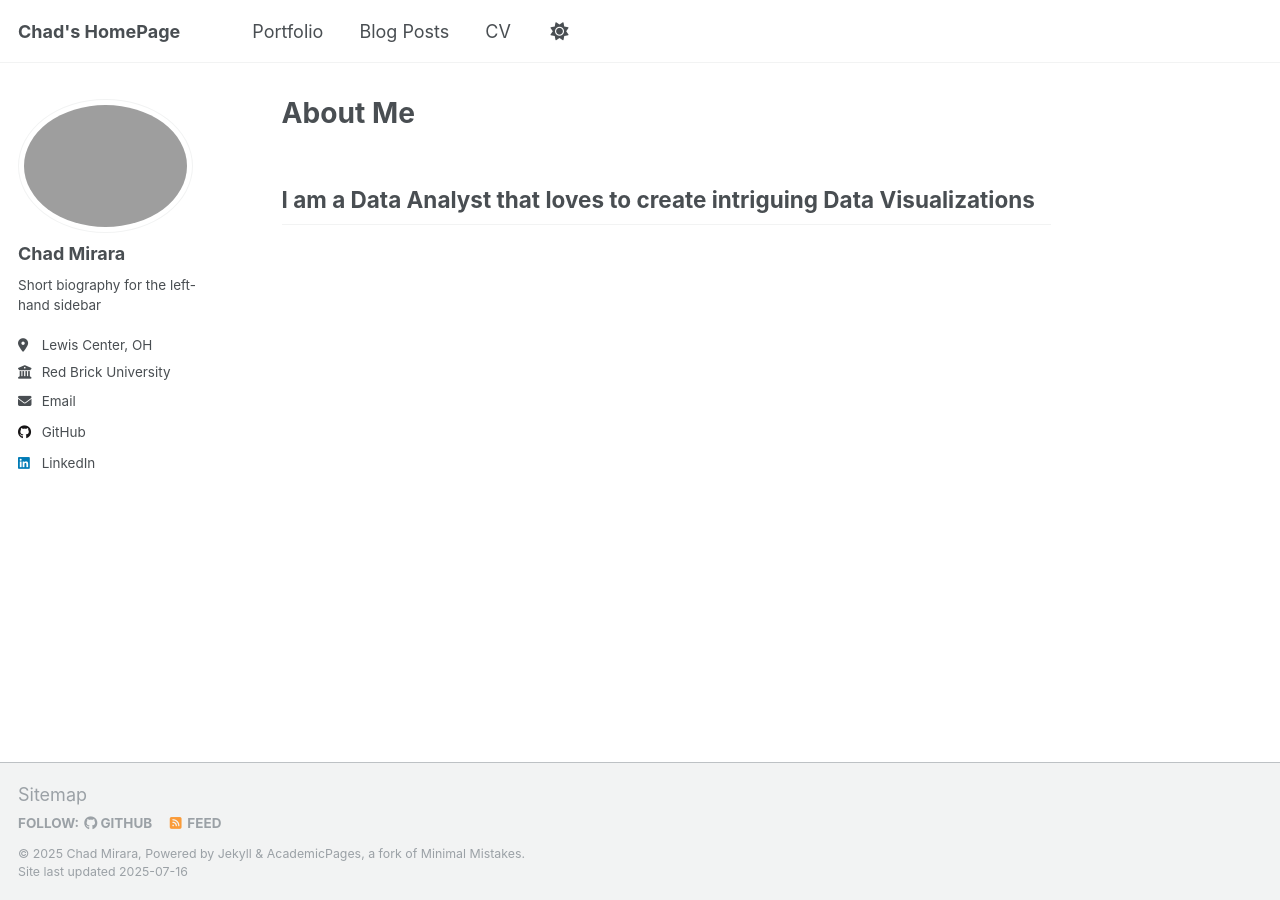
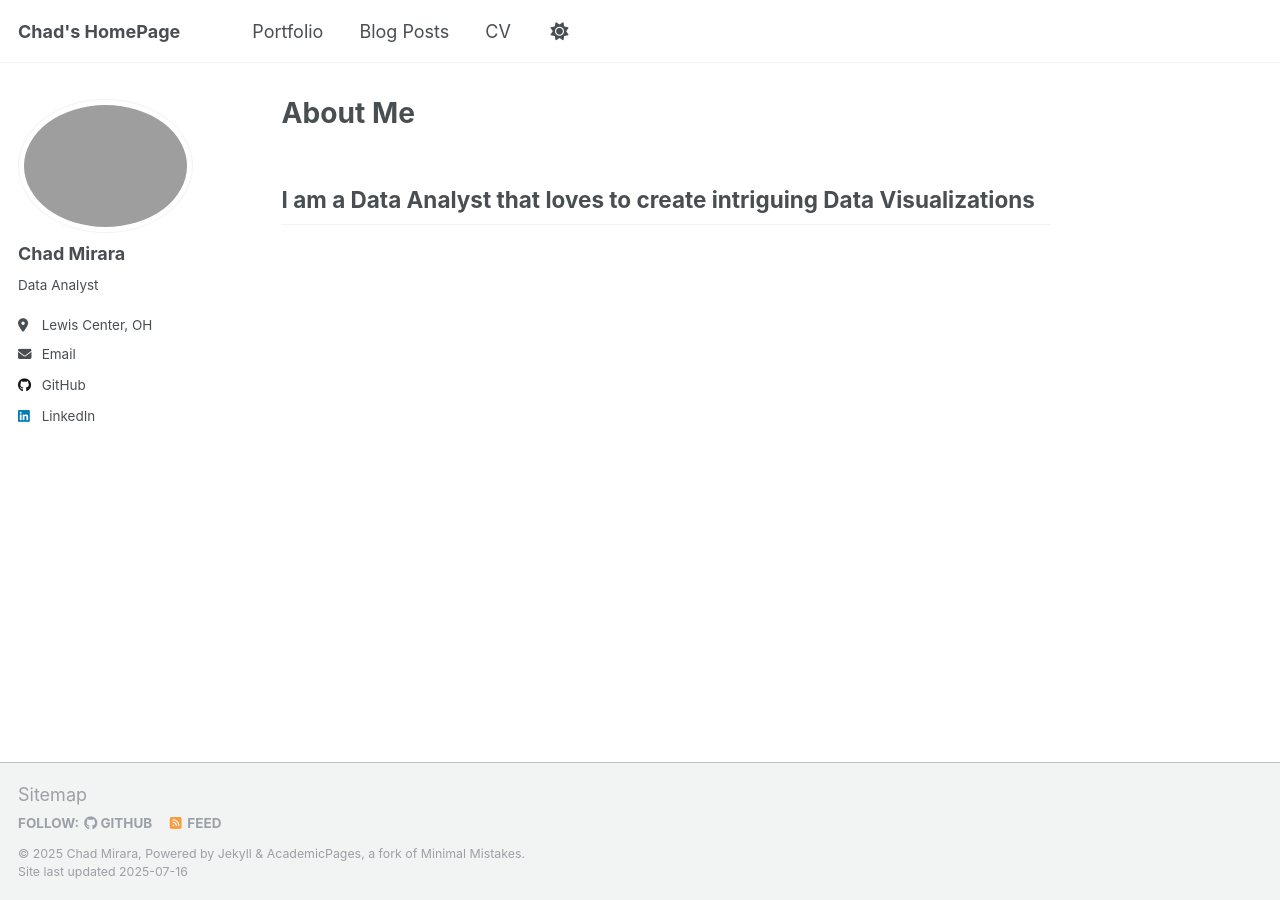
Before and after one commit to chkbm/chkpage, a Jekyll site: the page built from _pages/about.md, in a window 1280 px wide. Built offline with Jekyll 4.4.1, drawn with Linux system fonts in a browser that asks for light colours; a script that is not in the unit is left out.

Commit message:
Update _config.yml

```diff
--- a/_config.yml
+++ b/_config.yml
@@ -25,9 +25,9 @@ author:
   avatar           : "mirarack@miamioh.edu-ac6db1f6.jpg"
   name             : "Chad Mirara"
   pronouns         : # example: "she/her"
-  bio              : "Short biography for the left-hand sidebar"
+  bio              : "Data Analyst"
   location         : "Lewis Center, OH"
-  employer         : "Red Brick University"
+  employer         : #
   uri              : # URL
   email            : "none@example.org"
 
```
